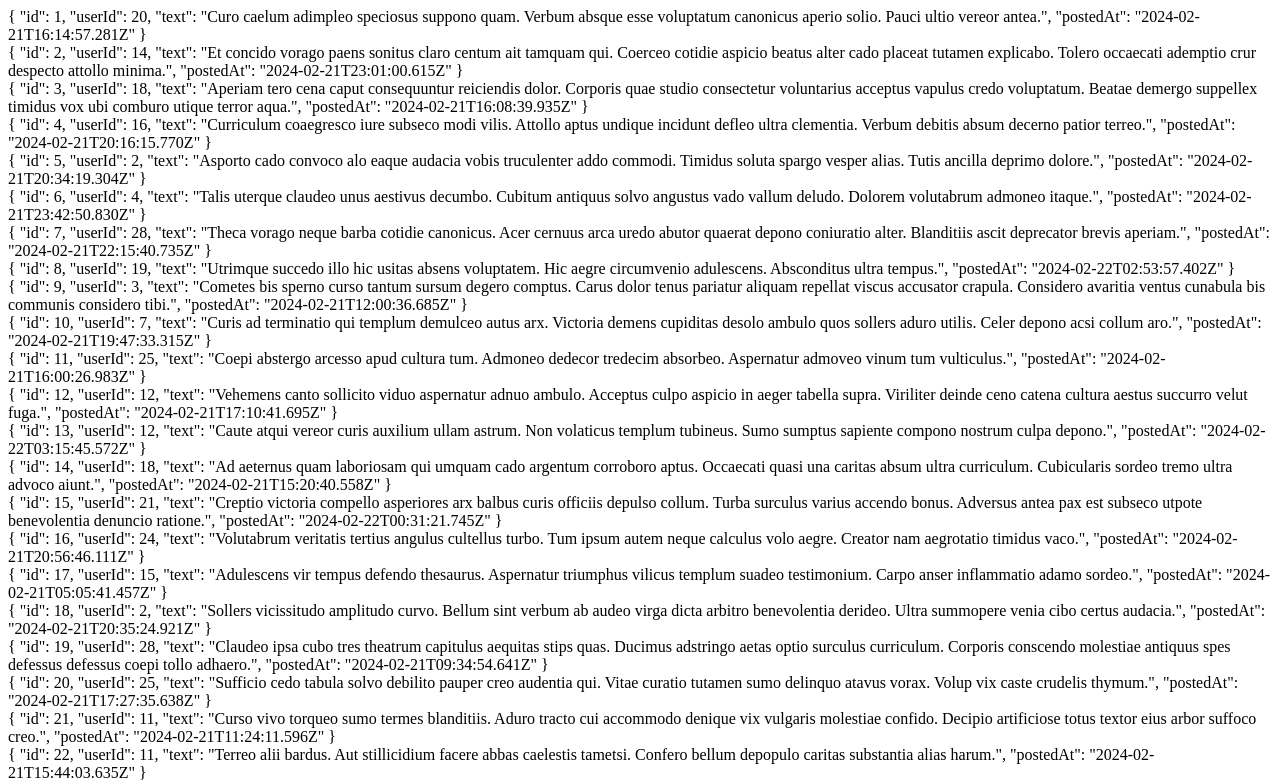
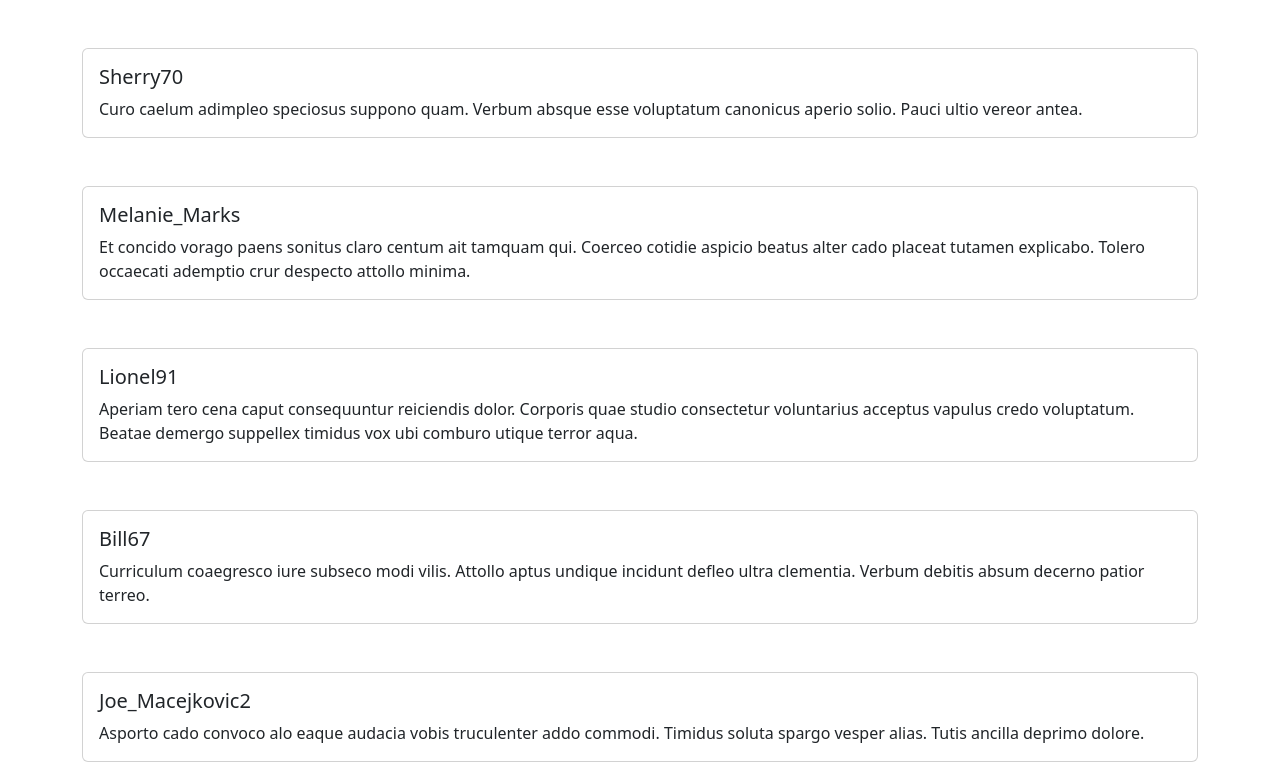
Before and after one commit to victorhorton/twitter-clone, a Vue app: page / in a window 1280 px wide. Shown: the top 782 px of the page. Built offline with nearby package versions, Linux system fonts and the light colour scheme.

Commit message:
Switch Tweet to component and add BS5 styling

```diff
--- /dev/null
+++ b/src/components/TweetComponent.vue
@@ -0,0 +1,26 @@
+<script setup lang="ts">
+import type { Tweet, User } from '@/types/dataTypes'
+import { defineProps, type PropType } from 'vue'
+
+const props = defineProps({
+  tweet: { type: Object as PropType<Tweet>, required: true },
+  user: { type: Object as PropType<User>, required: true }
+})
+</script>
+
+<template>
+  <div class="row my-5">
+    <div class="col">
+      <div class="card">
+        <div class="card-body">
+          <h5 class="card-title">
+            {{ props.user.username }}
+          </h5>
+          <p class="card-text">
+            {{ props.tweet.text }}
+          </p>
+        </div>
+      </div>
+    </div>
+  </div>
+</template>
--- a/src/main.ts
+++ b/src/main.ts
@@ -1,3 +1,6 @@
+import 'bootstrap'
+import 'bootstrap/dist/css/bootstrap.min.css'
+
 import { createApp } from 'vue'
 import { createPinia } from 'pinia'
 
--- a/src/types/dataTypes.ts
+++ b/src/types/dataTypes.ts
@@ -3,7 +3,7 @@ export type User = {
   firstName: string
   lastName: string
   username: string
-  gender: 'male' | 'female'
+  gender: 'male' | 'female' | undefined
   bio: string
 }
 
--- a/src/views/HomeView.vue
+++ b/src/views/HomeView.vue
@@ -1,10 +1,36 @@
 <script setup lang="ts">
 import { ref } from 'vue'
-import { tweetsData } from './../../data'
+import { tweetsData, usersData } from './../../data'
+import TweetComponent from './../components/TweetComponent.vue'
+import type { Tweet, User } from '@/types/dataTypes'
 
 const tweets = ref(tweetsData)
+const users = ref(usersData)
+
+function userFromTweet(tweet: Tweet): User {
+  const foundUser = users.value.find((user) => user.id === tweet.userId)
+  if (foundUser) {
+    return foundUser
+  } else {
+    return {
+      id: 0,
+      firstName: '',
+      lastName: '',
+      username: 'unknown',
+      gender: undefined,
+      bio: ''
+    }
+  }
+}
 </script>
 
 <template>
-  <div v-for="tweet in tweets" :key="tweet.id">{{ tweet }}</div>
+  <div class="container">
+    <TweetComponent
+      v-for="tweet in tweets"
+      :key="tweet.id"
+      :tweet="tweet"
+      :user="userFromTweet(tweet)"
+    />
+  </div>
 </template>
```
